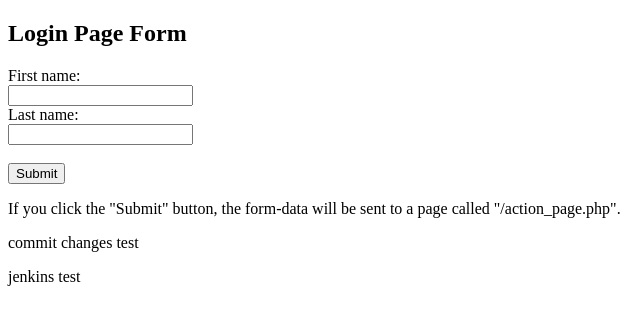
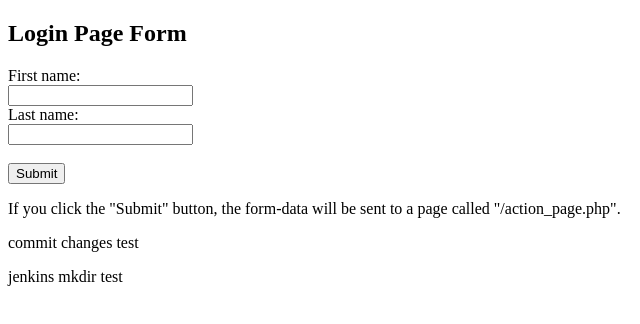
Before and after one commit to ChaoJio/nodejs-docs-hello-world, a plain HTML site: page docker-static/web/index.html in a window 1280 px wide. Shown: the full height of the page, 0-640 px from the left. Drawn offline with Linux system fonts and the light colour scheme.

Commit message:
Update index.html

```diff
--- a/docker-static/web/index.html
+++ b/docker-static/web/index.html
@@ -19,7 +19,7 @@
 
 <p>If you click the "Submit" button, the form-data will be sent to a page called "/action_page.php".</p>
 <p>commit changes test</p>
-<p>jenkins test</p>
+<p>jenkins mkdir test</p>
 
 </body>
 </html>
```
